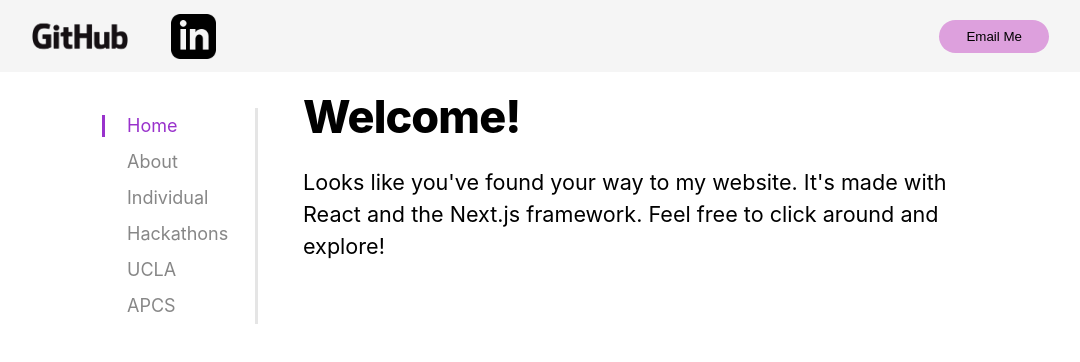
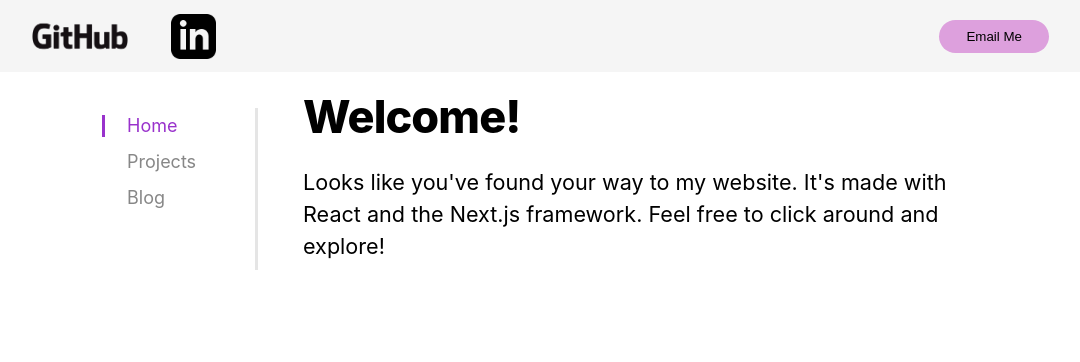
Before and after one commit to james168ma/personal-website, a Next.js app: page / in a window 1280 px wide. Shown: the top 362 px of the page, without its empty margins (103-1183 px from the left). Built offline with nearby package versions, Linux system fonts and the light colour scheme.

Commit message:
made extendable nav work

```diff
--- a/components/layout.js
+++ b/components/layout.js
@@ -2,6 +2,7 @@ import React from 'react'
 import Head from 'next/head'
 import Link from 'next/link'
 import NavItem from './navItem'
+import SubnavSelector from './subnavSelector'
 import styles from './layout.module.css'
 import utilStyles from '../styles/utils.module.css'
 
@@ -26,14 +27,16 @@ export const siteTitle = 'james168ma'
 
 export default class Layout extends React.Component {
   constructor(props) {
-    super(props);
+    super(props)
     this.state = {
       width: 0,
       height: 0,
+      navbarExtended: false,
       mobileNavStyle: styles.mobileNavbarNone,
       mobileNavButton: "/images/hamburgerIcon.png"
-    };
-    this.updateWindowDimensions = this.updateWindowDimensions.bind(this);
+    }
+    this.updateWindowDimensions = this.updateWindowDimensions.bind(this)
+    this.navRef = React.createRef();
   }
 
   componentDidMount() {
@@ -64,32 +67,42 @@ export default class Layout extends React.Component {
     }
   }
 
+  toggleNavWidth() {
+    this.setState({ navbarExtended: !this.state.navbarExtended })
+    console.log( this.navRef.current.width )
+  }
+
   render() {
-    let navBar = (this.state.width > 600 ?
-      (
-        <nav id="desktopNav" className={styles.navbar}>
-          <ul className={styles.navbarNav}>
+    let toggledStyle
+    if(this.state.navbarExtended) toggledStyle = styles["navbar-extended"]
+    else toggledStyle = styles["navbar-regular"]
+
+    let navClass, ulClass
+    if(this.state.width > 600) {
+      navClass = styles.navbar + " " + toggledStyle
+      ulClass = styles.navbarNav
+    } else {
+      navClass = styles.mobileNavbar + " " + this.state.mobileNavStyle
+      ulClass = styles.mobileNavbarNav
+    }
+
+    const navBar = (
+      <nav className={navClass} ref={this.navRef}>
+        <ul className={ulClass}>
           <NavItem link="/" text="Home" selected={this.props.home}/>
-            {this.props.ids.map(id => {
+          <SubnavSelector text="Projects" selected={!this.props.home && !this.props.blog} toggleNav={() => this.toggleNavWidth()}>
+            {
+              this.props.ids.map(id => {
                 return (
-                <NavItem link={"/subpages/" + id} text={id} selected={this.props.pageName === id} key={id}/>
+                  <NavItem link={"/subpages/" + id} text={id} selected={this.props.pageName === id} subItem key={id}/>
                 )
-            })}
-          </ul>
-        </nav>
-      ) : (
-        <nav id="mobileNav" className={ styles.mobileNavbar + " " + this.state.mobileNavStyle }>
-          <ul className={styles.mobileNavbarNav}>
-            <NavItem link="/" text="Home" selected={this.props.home}/>
-            {this.props.ids.map(id => {
-              return (
-                <NavItem link={"/subpages/" + id} text={id} selected={this.props.pageName === id} key={id}/>
-              )
-            })}
+              })
+            }
+          </SubnavSelector>
+          <NavItem link="/" text="Blog" selected={this.props.blog}/>
         </ul>
       </nav>
     )
-    );
 
     return (
       <>
@@ -122,54 +135,3 @@ export default class Layout extends React.Component {
     );
   }
 }
-
-// {
-//   <nav id="mobileNav" className={styles.navbar}>
-//     <ul className={styles.navbarNav}>
-//       <NavItem link="/" text="Home" selected={this.props.home}/>
-//       {this.props.ids.map(id => {
-//         return (
-//           <NavItem link={"/subpages/" + id} text={id} selected={this.props.pageName === id} key={id}/>
-//         )
-//       })}
-//     </ul>
-//   </nav>
-// }
-
-// export default function Layout({ pageName, ids, children, home }) {
-//   return (
-//     <>
-//       <Head>
-//         <link rel="icon" href="/favicon.ico" />
-//       </Head>
-//       <header className={styles.header}>
-//         <button className={styles.mobileNavButton}><img src="/images/mobileNavButton.png" className={styles.mobileNavButtonImg}/></button>
-//         <a href="https://github.com/james168ma" className={styles.logoLink}><img src="/images/GitHub_Logo.png" className={styles.logo}/></a>
-//         <a href="https://www.linkedin.com/in/james168ma" className={styles.logoLink + " " + styles.lastLogoLink}><img src="/images/LinkedIn_logo.png" className={styles.logo} /></a>
-//         <a href="mailto:james168ma@gmail.com"><button className={styles.button} >Email Me</button></a>
-//       </header>
-//
-//       <div className={styles.container}>
-//         <nav className={styles.navbar}>
-//           <ul className={styles.navbarNav}>
-//             <NavItem link="/" text="Home" selected={home}/>
-//             {ids.map(id => {
-//               return (
-//                 <NavItem link={"/subpages/" + id} text={id} selected={pageName === id} key={id}/>
-//               )
-//             })}
-//           </ul>
-//         </nav>
-//
-//         <main>{children}</main>
-//         {!home && (
-//           <div className={styles.backToHome}>
-//             <Link href="/">
-//               <a>← Back to home</a>
-//             </Link>
-//           </div>
-//         )}
-//       </div>
-//     </>
-//   );
-// }
--- a/components/layout.module.css
+++ b/components/layout.module.css
@@ -54,22 +54,29 @@
 
 .navbar {
   display: block;
-  width: 9.5rem;
   padding-top: 1rem;
   height: 100vh;
   position: fixed;
   background-color: white;
+  transition: width 200ms ease-out;
+  overflow: hidden;
+}
+
+.navbar-regular {
+  width: 9.5rem;
+}
+.navbar-extended {
+  width: 11.5rem;
 }
 
 .navbarNav {
-  width: 9.5rem;
   list-style: none;
   margin: 0;
   flex-direction: column;
   align-items: center;
   display: flex;
-  height: 100;
   border-right: 0.2rem solid var(--nav-separator-color);
+  min-height: 9rem;
 }
 
 .logoLink {
--- a/components/navItem.js
+++ b/components/navItem.js
@@ -2,7 +2,7 @@ import styles from './navItem.module.css'
 import utilStyles from '../styles/utils.module.css'
 import Link from 'next/link'
 
-export default function NavItem({ text, link, selected }) {
+export default function NavItem({ text, link, selected, subItem }) {
   return (
     <li className={styles.navItem}>
       <Link href={link}>
@@ -10,7 +10,7 @@ export default function NavItem({ text, link, selected }) {
           { selected ?
             (
               <>
-                <span className={styles.mark} />
+                {!subItem && <span className={styles.mark} />}
                 <span className={styles.linkText + " " + styles.selectedLinkText}>{text}</span>
               </>
             )
--- /dev/null
+++ b/components/subnavSelector.js
@@ -0,0 +1,93 @@
+import styles from './subnavSelector.module.css'
+import utilStyles from '../styles/utils.module.css'
+
+export default class SubnavSelector extends React.Component {
+  constructor(props) {
+    super(props)
+    this.state = { collapsed: true }
+    this.changeCollapse = this.changeCollapse.bind(this)
+    this.collapse = this.collapse.bind(this)
+    this.expand = this.expand.bind(this)
+    this.subnavRef = React.createRef();
+  }
+
+  collapse() {
+    let elem = this.subnavRef.current
+    // get the height of the element's inner content, regardless of its actual size
+    const sectionHeight = elem.scrollHeight
+    // temporarily disable all css transitions
+    const elementTransition = elem.style.transition
+    elem.style.transition = ''
+
+    // on the next frame (as soon as the previous style change has taken effect),
+    // explicitly set the element's height to its current pixel height, so we
+    // aren't transitioning out of 'auto'
+    requestAnimationFrame(function() {
+      elem.style.height = sectionHeight + 'px'
+      elem.style.transition = elementTransition
+
+      // on the next frame (as soon as the previous style change has taken effect),
+      // remove "height" from the element's inline styles, so it can return to its initial value
+      requestAnimationFrame(function() {
+        elem.style.height = null
+      })
+    })
+
+    // mark the section as collapsed
+    this.setState({ collapsed: true })
+  }
+
+  expand() {
+    let elem = this.subnavRef.current
+    // get the height of the element's inner content, regardless of its actual size
+    let sectionHeight = elem.scrollHeight
+    // have the element transition to the height of its inner content
+    elem.style.height = sectionHeight + 'px'
+
+    // when the next css transition finishes (which should be the one we just triggered)
+    elem.addEventListener('transitionend', function remove(e) {
+      // remove this event listener so it only gets triggered once
+      elem.removeEventListener('transitionend', remove)
+      // make height auto
+      elem.style.height = 'auto'
+    });
+
+    // mark the section as not collapsed
+    this.setState({ collapsed: false })
+  }
+
+  changeCollapse() {
+    this.props.toggleNav()
+    if(this.state.collapsed) this.expand()
+    else this.collapse()
+  }
+
+  render() {
+    const innerSpan = (
+      this.props.selected ?
+        (
+          <>
+            <span className={styles.mark} />
+            <span className={styles.linkText + " " + styles.selectedLinkText}>{this.props.text}</span>
+          </>
+        )
+        :
+        (
+          <span className={styles.linkText}>{this.props.text}</span>
+        )
+    )
+
+    return (
+      <li className={styles.navItem}>
+        <a className={styles.navLink} onClick={() => this.changeCollapse()}>
+          { innerSpan }
+        </a>
+        <div ref={this.subnavRef} className={styles.subnavContent}>
+          <ul className={styles.subItems}>
+            {this.props.children}
+          </ul>
+        </div>
+      </li>
+    )
+  }
+}
--- /dev/null
+++ b/components/subnavSelector.module.css
@@ -0,0 +1,52 @@
+.navItem {
+  width: 100%;
+}
+
+.navLink {
+  display: flex;
+  flex-direction: row;
+  align-items: center;
+  height: 2rem;
+}
+
+.linkText {
+  display: block;
+  color: var(--highlight-color);
+  filter: grayscale(100%) opacity(0.7);
+  transition: 200ms;
+}
+
+.selectedLinkText {
+  filter: grayscale(0%); opacity: (0.7);
+}
+
+.linkText:hover {
+  filter: grayscale(0%) opacity(1);
+}
+
+.mark {
+  width: 1rem;
+  height: 1.2rem;
+  border-right: 0.2rem solid var(--highlight-color);
+  padding-left: 0rem;
+  position: absolute;
+  left: 0;
+  margin-top: 0rem;
+}
+
+.subItems {
+  width: 9.5rem;
+  list-style: none;
+  margin: 0;
+  flex-direction: column;
+  align-items: center;
+  display: flex;
+  height: 100;
+  border-left: 0.2rem solid var(--nav-separator-color);
+}
+
+.subnavContent {
+  height: 0;
+  overflow: hidden;
+  transition: height 200ms ease-out;
+}
```
Also changed, not shown: 1 other file (tests, documents, lock files or other folders). Lines whose indentation alone changed are shown as unchanged.
